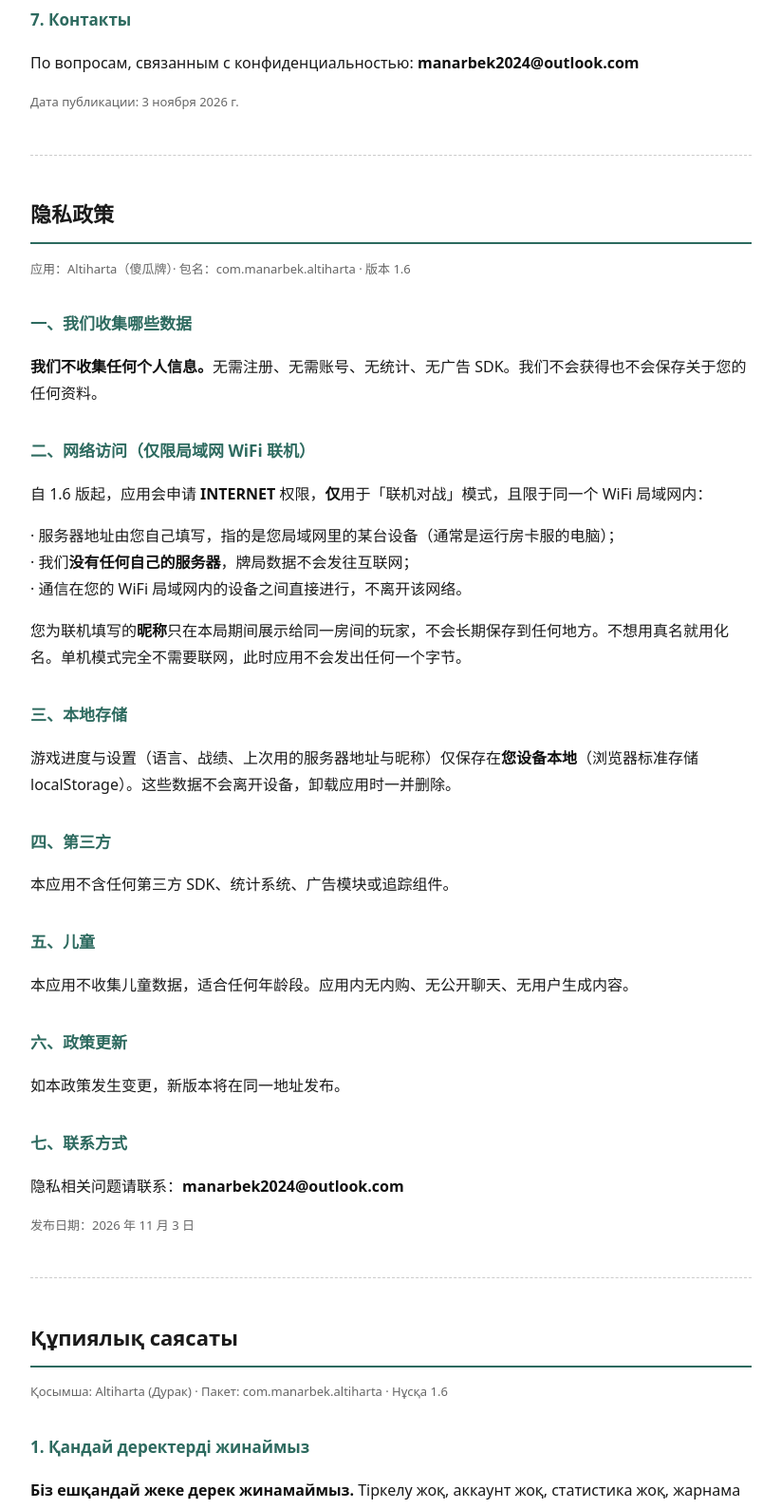
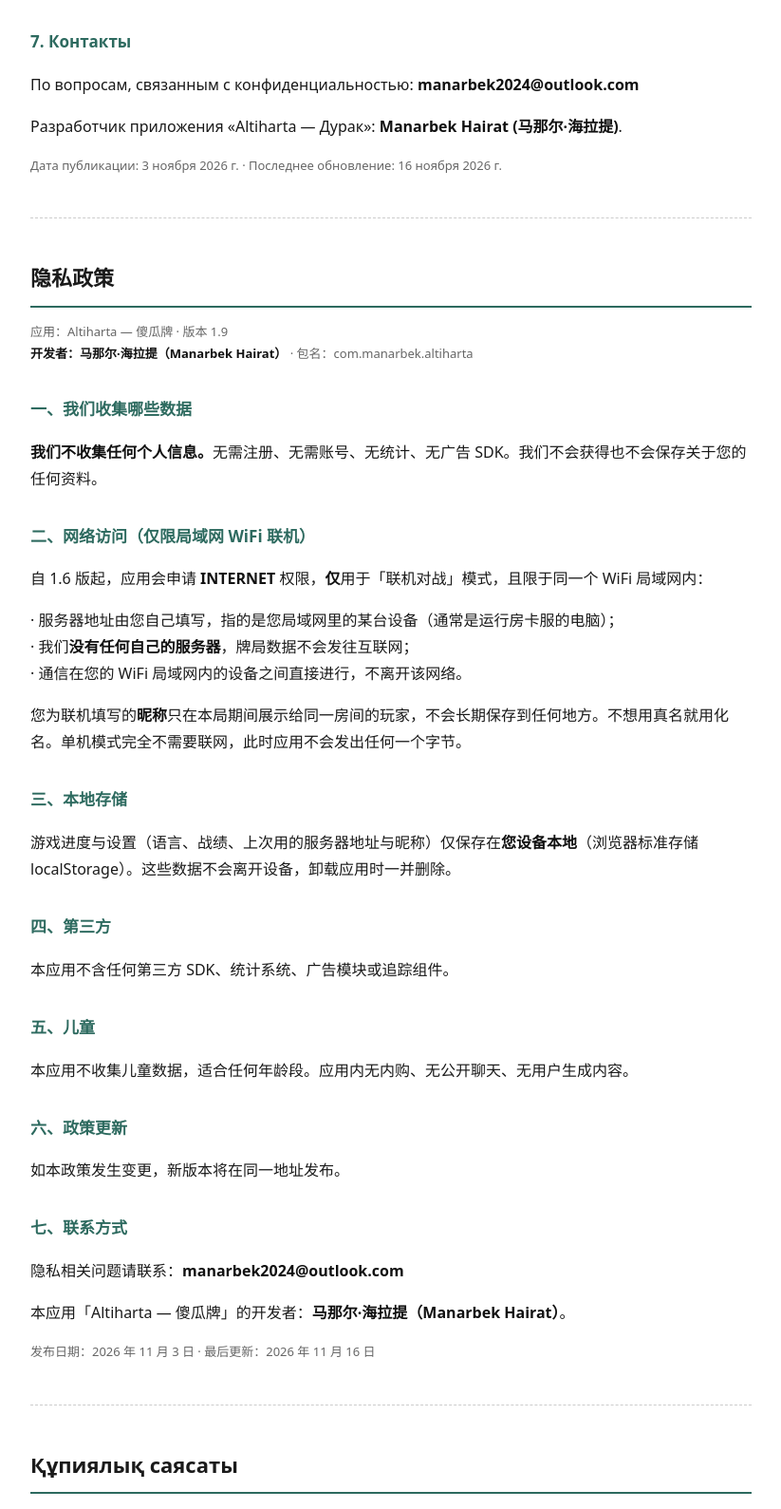
Before and after one commit to manarbek2024-svg/altiharta-privacy, a plain HTML site: page privacy.html in a window 1280 px wide. Shown: the part 1211-2800 px from the top of the page at 95% size, without its empty margins (228-1051 px from the left). Drawn offline with Linux system fonts and the light colour scheme.

Commit message:
Add files via upload

```diff
--- a/privacy.html
+++ b/privacy.html
@@ -3,7 +3,7 @@
 <head>
 <meta charset="utf-8">
 <meta name="viewport" content="width=device-width,initial-scale=1">
-<title>Политика конфиденциальности — Altiharta</title>
+<title>Политика конфиденциальности — Altiharta (разработчик Manarbek Hairat)</title>
 <style>
   body{font-family:system-ui,-apple-system,"Segoe UI",Roboto,sans-serif;max-width:760px;margin:0 auto;padding:24px 18px;line-height:1.75;color:#1a1a1a;background:#fff}
   h1{font-size:22px;border-bottom:2px solid #2d6a5f;padding-bottom:10px}
@@ -18,7 +18,7 @@
 
 <div class="lang" lang="ru">
 <h1>Политика конфиденциальности</h1>
-<p class="muted">Приложение: Altiharta (Дурак) · Пакет: com.manarbek.altiharta · Версия 1.6</p>
+<p class="muted">Приложение: Altiharta — Дурак · Версия 1.9<br><strong>Разработчик: Manarbek Hairat (马那尔·海拉提)</strong> · Пакет: com.manarbek.altiharta</p>
 
 <h2>1. Какие данные мы собираем</h2>
 <p><strong>Мы не собираем никаких персональных данных.</strong> Нет регистрации, нет аккаунта, нет аналитики, нет рекламных SDK. Мы не получаем и не храним никаких сведений о вас.</p>
@@ -44,13 +44,14 @@
 
 <h2>7. Контакты</h2>
 <p>По вопросам, связанным с конфиденциальностью: <strong>manarbek2024@outlook.com</strong></p>
+<p>Разработчик приложения «Altiharta — Дурак»: <strong>Manarbek Hairat (马那尔·海拉提)</strong>.</p>
 
-<p class="muted">Дата публикации: 3 ноября 2026 г.</p>
+<p class="muted">Дата публикации: 3 ноября 2026 г. · Последнее обновление: 16 ноября 2026 г.</p>
 </div>
 
 <div class="lang" lang="zh">
 <h1>隐私政策</h1>
-<p class="muted">应用：Altiharta（傻瓜牌）· 包名：com.manarbek.altiharta · 版本 1.6</p>
+<p class="muted">应用：Altiharta — 傻瓜牌 · 版本 1.9<br><strong>开发者：马那尔·海拉提（Manarbek Hairat）</strong> · 包名：com.manarbek.altiharta</p>
 
 <h2>一、我们收集哪些数据</h2>
 <p><strong>我们不收集任何个人信息。</strong>无需注册、无需账号、无统计、无广告 SDK。我们不会获得也不会保存关于您的任何资料。</p>
@@ -76,13 +77,14 @@
 
 <h2>七、联系方式</h2>
 <p>隐私相关问题请联系：<strong>manarbek2024@outlook.com</strong></p>
+<p>本应用「Altiharta — 傻瓜牌」的开发者：<strong>马那尔·海拉提（Manarbek Hairat）</strong>。</p>
 
-<p class="muted">发布日期：2026 年 11 月 3 日</p>
+<p class="muted">发布日期：2026 年 11 月 3 日 · 最后更新：2026 年 11 月 16 日</p>
 </div>
 
 <div class="lang" lang="kk">
 <h1>Құпиялық саясаты</h1>
-<p class="muted">Қосымша: Altiharta (Дурак) · Пакет: com.manarbek.altiharta · Нұсқа 1.6</p>
+<p class="muted">Қосымша: Altiharta — Дурак · Нұсқа 1.9<br><strong>Әзірлеуші: Manarbek Hairat (马那尔·海拉提)</strong> · Пакет: com.manarbek.altiharta</p>
 
 <h2>1. Қандай деректерді жинаймыз</h2>
 <p><strong>Біз ешқандай жеке дерек жинамаймыз.</strong> Тіркелу жоқ, аккаунт жоқ, статистика жоқ, жарнама SDK жоқ. Сіз туралы ешбір мәліметті алмаймыз және сақтамаймыз.</p>
@@ -108,8 +110,9 @@
 
 <h2>7. Байланыс</h2>
 <p>Құпиялыққа қатысты сұрақтар бойынша: <strong>manarbek2024@outlook.com</strong></p>
+<p>«Altiharta — Дурак» қосымшасының әзірлеушісі: <strong>Manarbek Hairat (马那尔·海拉提)</strong>.</p>
 
-<p class="muted">Жарияланған күні: 2026 жылы 3 қараша</p>
+<p class="muted">Жарияланған күні: 2026 жылы 3 қараша · Соңғы жаңарту: 2026 жылы 16 қараша</p>
 </div>
 
 </body>
```
